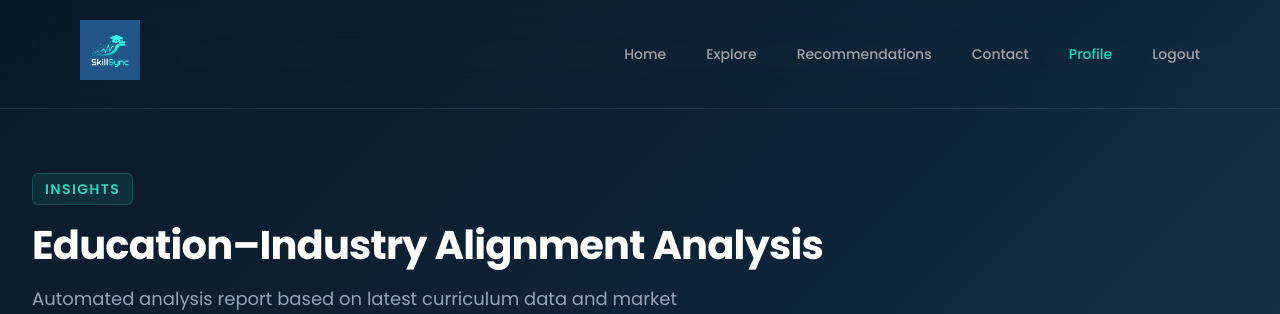
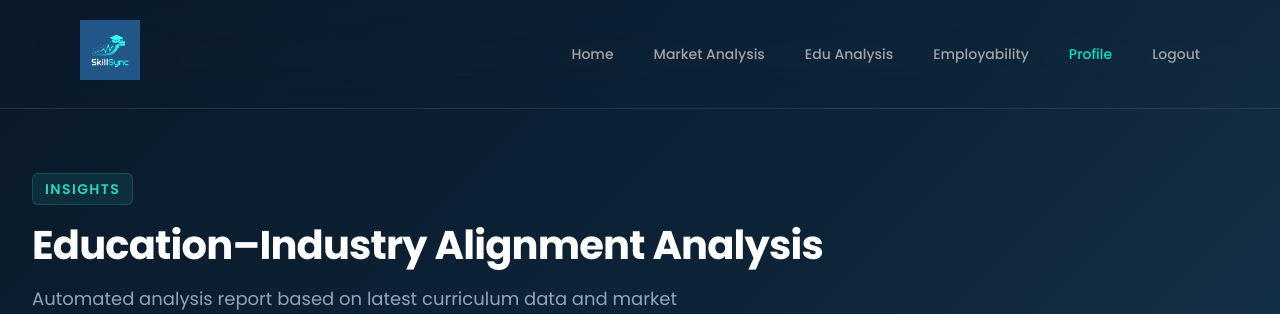
Before and after one commit to SHESHAL01/DSGP_Group_27, a Flask app: page /education_alignment in a window 1280 px wide. Shown: the top 314 px of the page. Run offline with Flask 3, Linux system fonts and the light colour scheme; a user stored in the database is signed in; parts of the project's set-up code (start-up, migrations or seed data) failed here and were passed over.

Commit message:
Update some of style

```diff
--- a/app.py
+++ b/app.py
@@ -473,23 +473,6 @@ def predict_skills():
         "mismatches": missing_skills_display,
         "match_percent": match_percent
     })
-
-@app.route("/explore")
-def explore():
-    if 'user_id' not in session:
-        flash('Please log in to explore', 'error')
-        return redirect(url_for('login'))
-
-    return render_template("explore.html", user={'name': session['user_name']})
-
-@app.route("/contact")
-def contact():
-    if 'user_id' not in session:
-        flash('Please log in to contact us', 'error')
-        return redirect(url_for('login'))
-
-    return render_template("contact.html", user={'name': session['user_name']})
-
 @app.route("/education_alignment")
 def education_alignment():
     if 'user_id' not in session:
--- a/templates/employability.html
+++ b/templates/employability.html
@@ -18,9 +18,9 @@
     <nav class="navbar">
             <ul>
                 <li><a href="{{ url_for('skillsync_home') }}">Home</a></li>
-            <li><a href="{{ url_for('explore') }}">Explore</a></li>
-            <li><a href="{{ url_for('recommendation_page') }}">Recommendations</a></li>
-            <li><a href="{{ url_for('contact') }}">Contact</a></li>
+                <li><a href="{{ url_for('recommendation_page') }}">Market Analysis</a></li>
+                <li><a href="{{ url_for('education_alignment') }}">Edu Analysis</a></li>
+                <li><a href="{{ url_for('employability_page') }}">Employability</a></li>
                 {% if user %}
                 <li><a href="{{ url_for('profile') }}" style="color: var(--accent-color);">Profile</a></li>
                 <li><a href="{{ url_for('logout') }}">Logout</a></li>
--- a/templates/index.html
+++ b/templates/index.html
@@ -4,7 +4,7 @@
     <meta charset="UTF-8">
     <meta name="viewport" content="width=device-width, initial-scale=1.0">
     <title>SkillSync - Education-Industry Alignment Analysis</title>
-    <link rel="stylesheet" href="styles.css">
+    <link rel="stylesheet" href="{{ url_for('static', filename='styles.css') }}">
     <link href="https://fonts.googleapis.com/css2?family=Poppins:wght@400;500;600;700&family=Inter:wght@400;500;600&display=swap" rel="stylesheet">
 </head>
 <body>
@@ -17,9 +17,9 @@
         <nav class="navbar">
             <ul>
                 <li><a href="{{ url_for('skillsync_home') }}">Home</a></li>
-                <li><a href="{{ url_for('explore') }}">Explore</a></li>
-                <li><a href="{{ url_for('recommendation_page') }}">Recommendations</a></li>
-                <li><a href="{{ url_for('contact') }}">Contact</a></li>
+                <li><a href="{{ url_for('recommendation_page') }}">Market Analysis</a></li>
+                <li><a href="{{ url_for('education_alignment') }}">Edu Analysis</a></li>
+                <li><a href="{{ url_for('employability_page') }}">Employability</a></li>
                 {% if user %}
                 <li><a href="{{ url_for('profile') }}" style="color: var(--accent-color);">Profile</a></li>
                 <li><a href="{{ url_for('logout') }}">Logout</a></li>
@@ -191,6 +191,6 @@
     </footer>
 
     <script src="https://cdn.jsdelivr.net/npm/chart.js"></script>
-    <script src="script.js"></script>
+    <script src="static/script.js"></script>
 </body>
 </html>
--- a/templates/skillsync.html
+++ b/templates/skillsync.html
@@ -18,9 +18,9 @@
        <nav class="navbar">
             <ul>
                 <li><a href="{{ url_for('skillsync_home') }}">Home</a></li>
-                <li><a href="{{ url_for('explore') }}">Explore</a></li>
-                <li><a href="{{ url_for('recommendation_page') }}">Recommendations</a></li>
-                <li><a href="{{ url_for('contact') }}">Contact</a></li>
+                <li><a href="{{ url_for('recommendation_page') }}">Market Analysis</a></li>
+                <li><a href="{{ url_for('education_alignment') }}">Edu Analysis</a></li>
+                <li><a href="{{ url_for('employability_page') }}">Employability</a></li>
                 {% if user %}
                 <li><a href="{{ url_for('profile') }}" style="color: var(--accent-color);">Profile</a></li>
                 <li><a href="{{ url_for('logout') }}">Logout</a></li>
```
Also changed, not shown: static/rcmd.css (+26 -0 lines), templates/recommendation.html (+3 -4 lines), static/script.js (renamed from edu/script.js), static/styles.css (renamed from edu/styles.css), users.db. Lines whose indentation alone changed are shown as unchanged.
